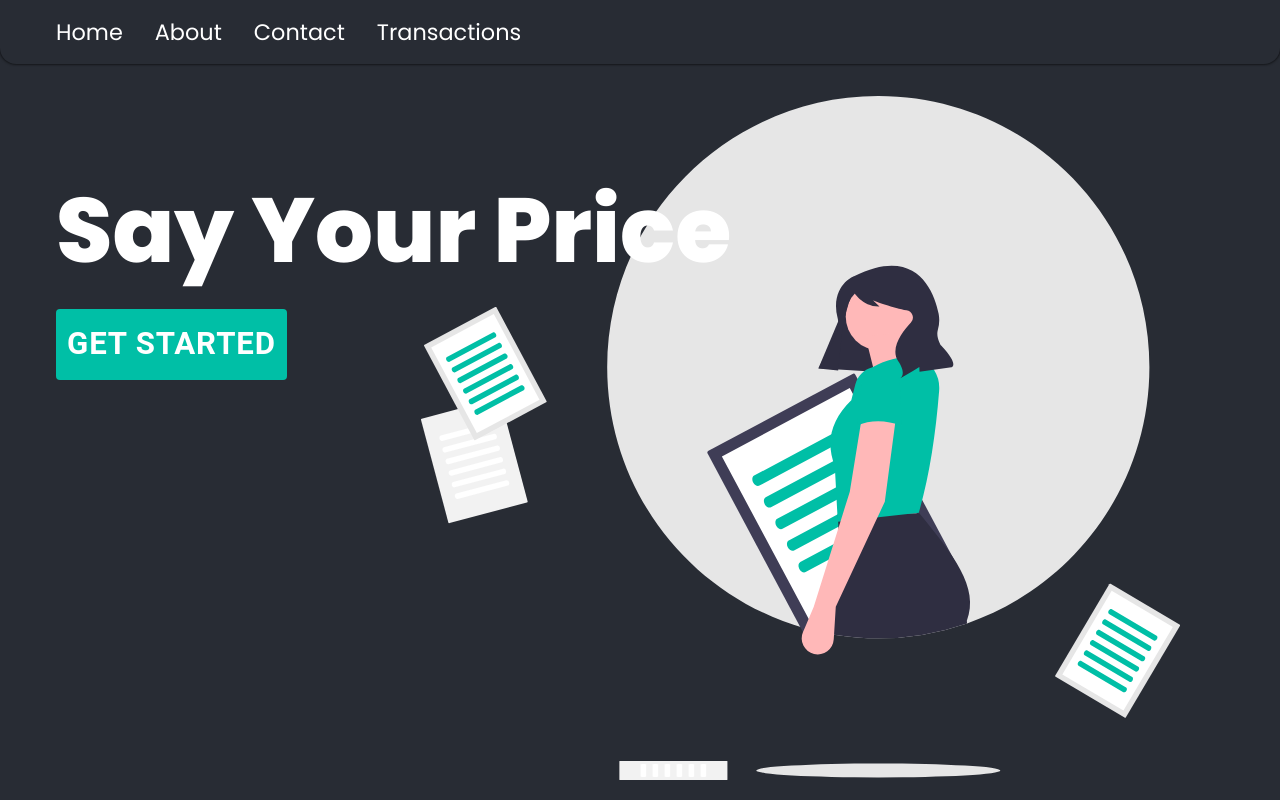
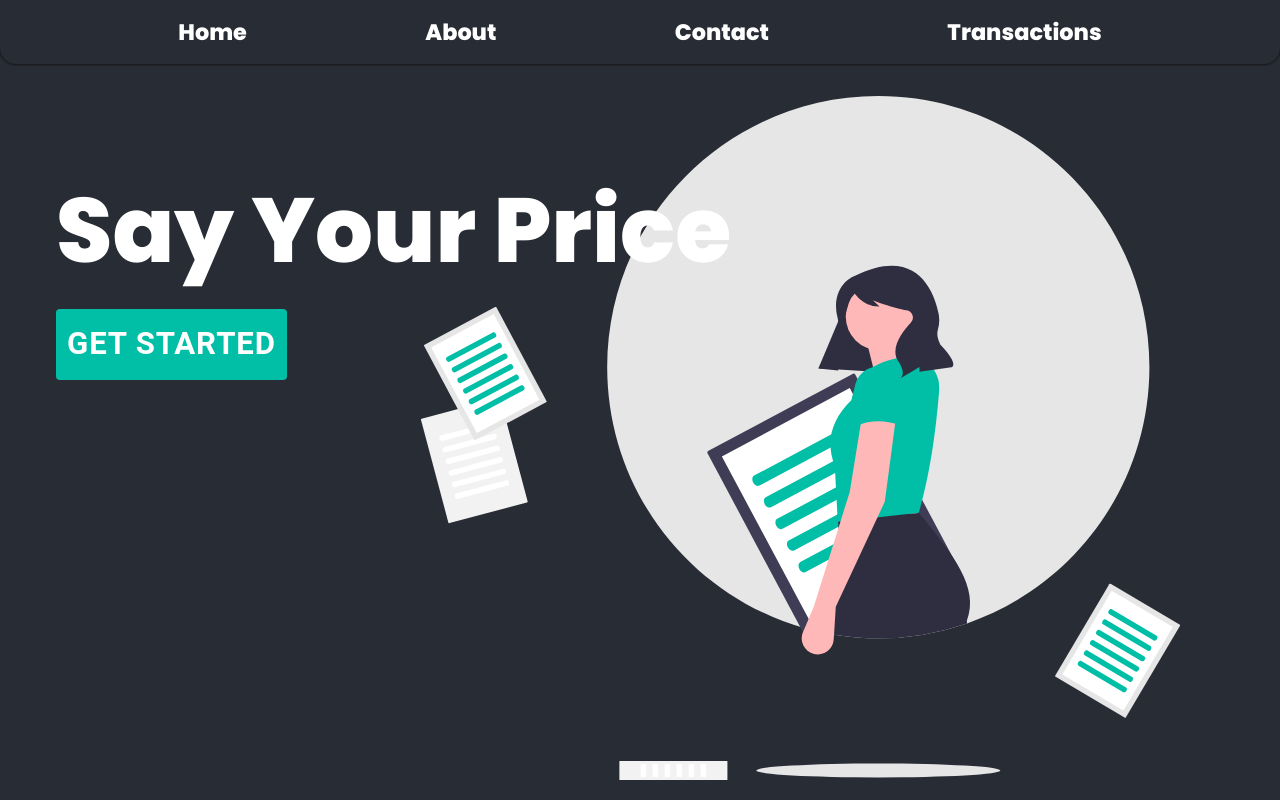
Before and after one commit to when-2-meet-dupe/speech-app, a React (Create React App) app in the folder client/: page / in a window 1280 px wide. Built offline with nearby package versions, Linux system fonts and the light colour scheme.

Commit message:
feat: updated nav styling

```diff
--- a/client/src/App.css
+++ b/client/src/App.css
@@ -43,11 +43,10 @@
 }
 
 /* NAV BAR */
-
 .sticky {
   position: fixed;
+  z-index: 1000;
   top: 0;
-  z-index: 1000;
 }
 
 .navBarContainer {
@@ -57,69 +56,28 @@
 
 .navBar {
   display: flex;
+  align-items: center;
+  justify-content: space-evenly;
   background: var(--grey);
-  color: white;
+  color: white !important;
   width: 80rem;
+  height: 4rem;
+  font-size: 1.4rem;
   border-radius: 0rem 0rem 1rem 1rem;
-  font-size: 1.4rem;
-  height: 4rem;
   filter: drop-shadow(0rem 0rem 0.1rem black);
+  transition: 0.1s;
+  font-weight: 600;
 }
 
-.navBar ul {
-  display: flex;
-  flex-direction: row;
-  align-items: center;
-  list-style: none;
-  /* margin-left: 1rem; */
-  justify-content: space-around;
-  flex: 1;
+.navItem {
+  text-decoration: none;
+  color: white !important;
+  transition: 0.2s;
 }
 
-.navBar li {
-  margin: 1rem;
-}
-
-.navBar li a {
-  color: white;
-  list-style: none;
-  text-decoration: none;
-  transition: 0.1s;
-}
-
-.navBar li a:hover {
-  color: var(--green);
-}
-
-.navBar .left {
-  display: flex;
-  flex-direction: row;
-  align-items: center;
-  flex: 1;
-  transition: 0.25s;
-}
-
-.navBar .right {
-  margin-right: 1rem;
-}
-
-.navBar .right li {
-  background: var(--green);
-  padding: 0.5rem;
-  border-radius: 1rem;
-  background: rgba(0, 0, 0, 0.247);
-  filter: drop-shadow(0rem 0rem 0.1rem black);
-  transition: 0.1s;
-}
-
-.navBar .right li:hover {
-  /* background: rgba(40, 191, 167, 0.247); */
-  color: var(--green);
-}
-
-.navBar li:last-child {
-  right: 1rem;
-  flex: 1;
+.navItem:hover {
+  transition: 0.2s;
+  color: var(--green) !important;
 }
 
 /**/
--- a/client/src/global/Nav.js
+++ b/client/src/global/Nav.js
@@ -3,25 +3,19 @@ import { Link } from "react-router-dom";
 function Nav() {
   return (
     <div className="sticky">
-      <div className="navBarContainer">
-        <div className="navBar">
-          <ul>
-            <div className="left">
-              <li>
-                <Link to="/home">Home</Link>
-              </li>
-              <li>
-                <Link to="/about">About</Link>
-              </li>
-              <li>
-                <Link to="/contact">Contact</Link>
-              </li>
-              <li>
-                <Link to="/transactions">Transactions</Link>
-              </li>
-            </div>
-          </ul>
-        </div>
+      <div className="navBar">
+        <Link className="navItem" to="/home">
+          Home
+        </Link>
+        <Link className="navItem" to="/about">
+          About
+        </Link>
+        <Link className="navItem" to="/contact">
+          Contact
+        </Link>
+        <Link className="navItem" to="/transactions">
+          Transactions
+        </Link>
       </div>
     </div>
   );
```
